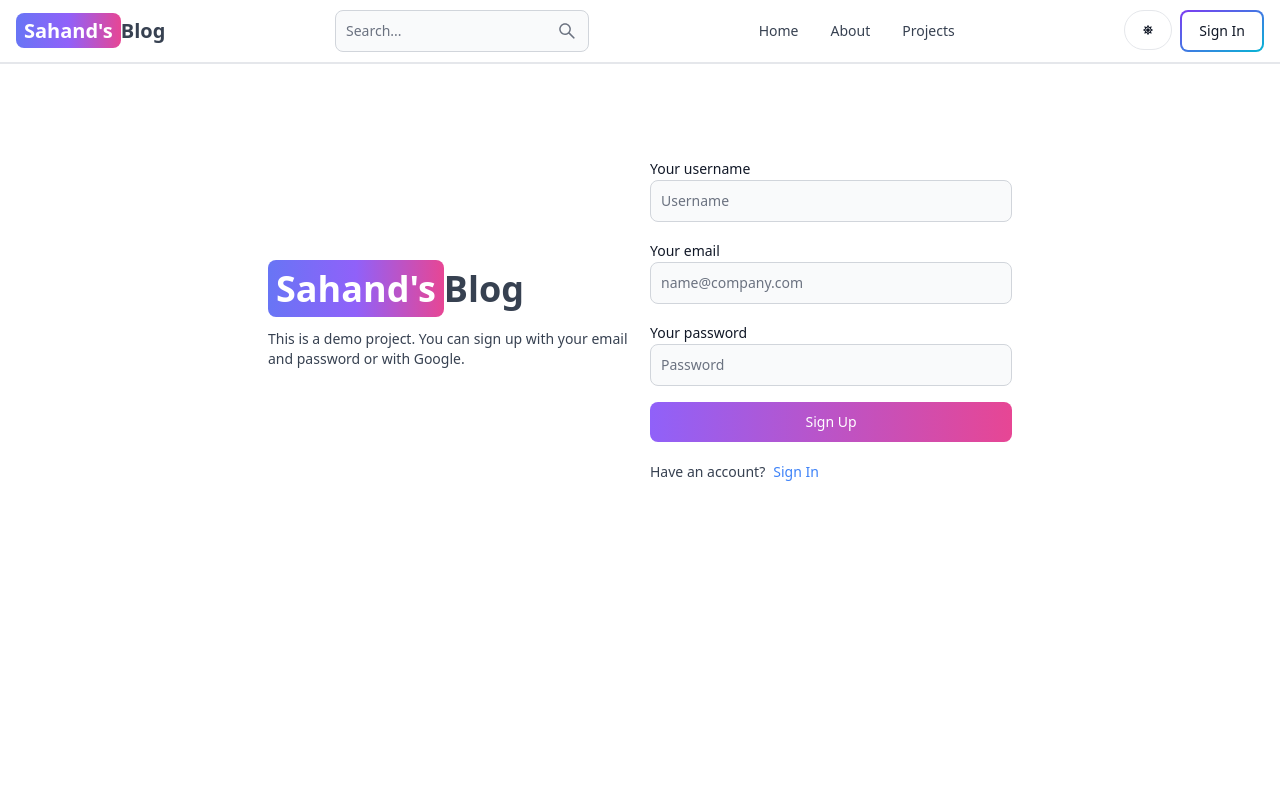
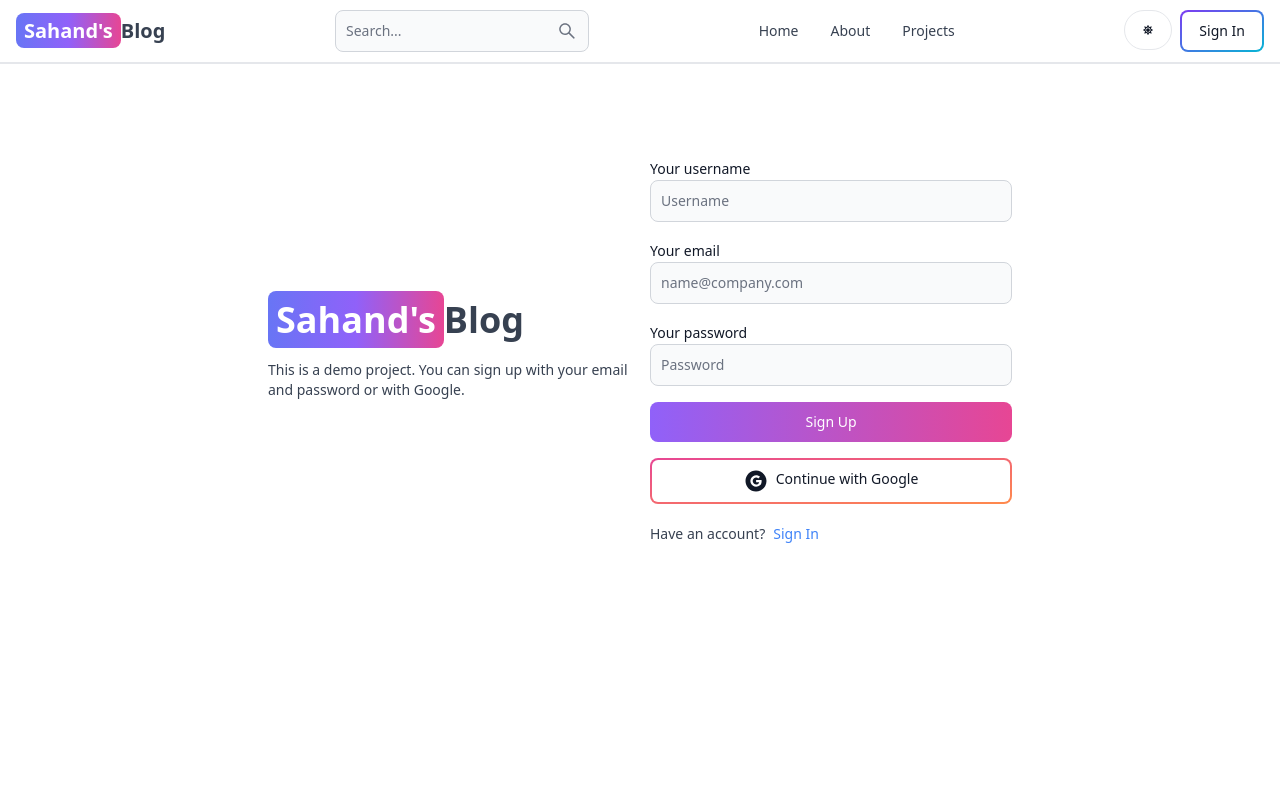
Before and after one commit to samerr22/full-stack-blog-with-one-admin, a React (Vite) app in the folder client/: page /sign-up in a window 1280 px wide. Shown: the top 800 px of the page. Built offline with nearby package versions, Linux system fonts and the light colour scheme; no server answers.

Commit message:
make dashbord private

```diff
--- a/client/src/App.jsx
+++ b/client/src/App.jsx
@@ -7,6 +7,7 @@
 import Projects from './pages/Projects';
 import Header from './components/Header';
 import  Footer from './components/Footer';
+import PrivateRoute from './components/PrivateRoute';
 
 
 export default function App() {
@@ -18,7 +19,10 @@
       <Route path='/about' element={<About/>} />
       <Route path='/sign-in' element={<Signin/>} />
       <Route path='/sign-up' element={<SignUp/>} />
+      <Route element={<PrivateRoute/>} >
       <Route path='/dashboard' element={<Dashboard/>} />
+         </Route>
+
       <Route path='/projects' element={<Projects/>} />
     </Routes>
     <Footer/>
--- /dev/null
+++ b/client/src/components/PrivateRoute.jsx
@@ -0,0 +1,10 @@
+import React from 'react'
+import { useSelector } from 'react-redux'
+import { Outlet, Navigate } from 'react-router-dom'
+
+export default function PrivateRoute() {
+
+    const { currentUser } = useSelector((state) => state.user);
+    return currentUser ? <Outlet/> : <Navigate to='/sign-in'/>
+
+}
--- a/client/src/pages/SignUp.jsx
+++ b/client/src/pages/SignUp.jsx
@@ -1,6 +1,7 @@
 import { Alert, Button, Label, Spinner, TextInput } from "flowbite-react";
 import { useState } from "react";
 import { Link, useNavigate } from "react-router-dom";
+import OAuth from "../components/OAuth";
 
 export default function SignUp() {
   const [formData, setFormData] = useState({});
@@ -103,6 +104,7 @@
                 "Sign Up"
               )}
             </Button>
+            <OAuth/>
           </form>
           <div className="flex gap-2 text-sm mt-5">
             <span>Have an account?</span>
```
